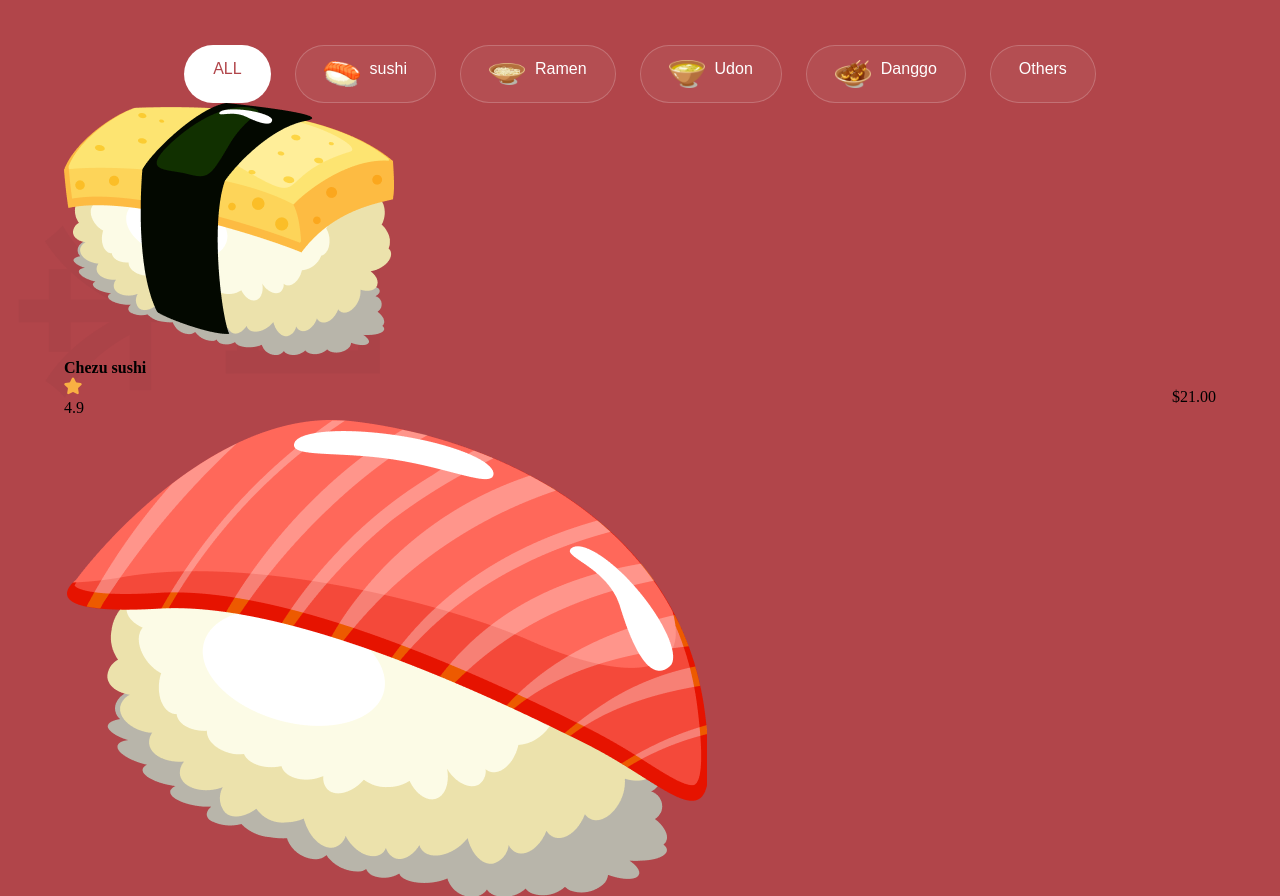
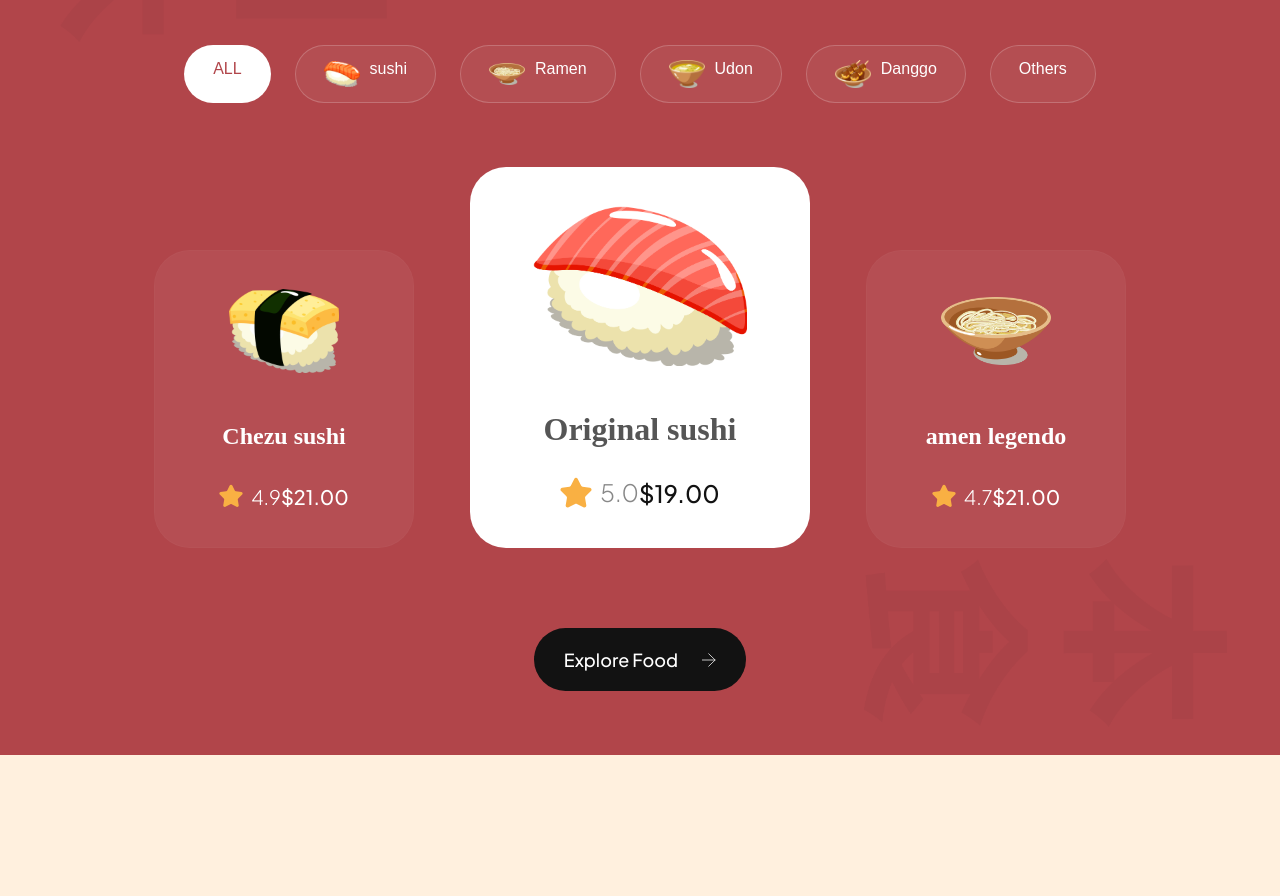
Before and after one commit to nileshshukla3011/shushiman, a website built with Vite: page index.html in a window 1280 px wide. Shown: the part 1631-2527 px from the top of the page. After the commit the page ends 2386 px from the top, so only its background shows below. Built offline with nearby package versions, Linux system fonts and the light colour scheme.

Commit message:
popular section complete

```diff
--- a/css/sections/popular.css
+++ b/css/sections/popular.css
@@ -1,98 +1,174 @@
-.popular-foods{
-    padding:64px;
-    display:flex;
+.popular-foods {
+  padding: 64px;
+  display: flex;
   flex-direction: column;
-    background-color:var(--primary-color);
-    background-image:url("../../assets/popular_bg.png");
-    background-position:center;
+  background-color: var(--primary-color);
+  background-image: url("../../assets/popular_bg.png");
+  background-position: center;
   background-repeat: no-repeat;
   background-size: contain;
   overflow: hidden;
 }
 
-.popular-foods__title{
+.popular-foods__title {
   font-size: 56px;
   font-family: var(--plafair-display);
   font-weight: 600;
-    line-height:78px;
+  line-height: 78px;
   color: #fff;
   text-align: center;
 }
-.popular-foods__filters{
+.popular-foods__filters {
   margin-top: 48px;
   max-width: 100%;
-    overflow-x:auto;
-    display:flex;
+  overflow-x: auto;
+  display: flex;
   justify-content: center;
   gap: 24px;
 }
-.popular-foods__filters-btn{
+.popular-foods__filters-btn {
   padding: 10px 28px;
   display: flex;
   flex-direction: row;
-    aling-items:center;
-    gap:10px;
-    background: rgba(225,255,225, 0.05);
-    border:1px solid rgba( 255, 255, 255, 0.2);
-    font-size:16px ;
+  aling-items: center;
+  gap: 10px;
+  background: rgba(225, 255, 225, 0.05);
+  border: 1px solid rgba(255, 255, 255, 0.2);
+  font-size: 16px;
   border-radius: 46px;
 
   font-weight: 300px;
-    line-height:25px;
-    color:#fff;
+  line-height: 25px;
+  color: #fff;
   cursor: pointer;
 }
 
-.popular-foods__filters-btn img{
+.popular-foods__filters-btn img {
   width: 36px;
   height: 36px;
   object-fit: contain;
 }
-.popular-foods__filters-btn.active{
+.popular-foods__filters-btn.active {
   background: #fff;
   color: var(--primary-color);
 }
-.popular-foods__filters-btn:hover{
+.popular-foods__filters-btn:hover {
   background: #fff;
-    color:var(--primary-color);
+  color: var(--primary-color);
 }
-.popular-foods__catalouge{
-    margin-top:64px;
-    display:flex;
+.popular-foods__catalogue {
+  margin-top: 64px;
+  display: flex;
+  flex-direction: row;
   justify-content: center;
-    align-items:flex-end;
-    flex-wrap:wrap;
+  align-items: flex-end;
+  flex-wrap: wrap;
   gap: 56px;
 }
 
-.popular-foods__button{
-    width:fit-content;
+.popular-foods__button {
+  width: fit-content;
   padding: 20px 30px;
-    margin:80px auto 0;
+  margin: 80px auto 0;
   font-weight: 500;
-    font-size:18px;
-    line-height:23px;
-    font-family:var(--plus-jakarta-sans) ;
-    color:white;
-    border:none;
-    outline:none;
+  font-size: 18px;
+  line-height: 23px;
+  font-family: var(--plus-jakarta-sans);
+  color: white;
+  border: none;
+  outline: none;
   background: var(--secondary-color);
   border-radius: 64px;
-    cursor:pointer;
+  cursor: pointer;
 }
 
-.popular-foods__button img{
+.popular-foods__button img {
   width: 14px;
-    height:14px;
+  height: 14px;
   object-fit: contain;
   margin-left: 21px;
 }
 
-.popular-foods__cards{
+.popular-foods__card {
   padding: 38px;
   min-width: 260px;
   height: fit-content;
   display: flex;
   align-items: center;
   flex-direction: column;
+  border-radius: 36px;
+  background: rgba(255, 255, 255, 0.05);
+  border: 1px solid rgba(255, 255, 255, 0.02);
 }
+
+.popular-foods__card-image {
+  width: 110px;
+  height: 84px;
+  object-fit: contain;
+}
+
+.popular-foods__card-title {
+  margin-top: 47px;
+  font-weight: 600;
+  font-size: 24px;
+  line-height: 32px;
+  font-family: var(--plafair-display);
+  color: #fff;
+  text-align: center;
+}
+
+.popular-foods__card-details {
+  display: flex;
+  margin-top: 32px;
+}
+
+.popular-foods__card-rating {
+  display: flex;
+  aling-items: center;
+  gap: 8px;
+}
+
+.popular-foods__card-rating img {
+  width: 24px;
+  height: 24px;
+  object-fit: contain;
+}
+.popular-foods__card-rating p {
+  font-size: 20px;
+  font-weight: 300;
+  font-family: var(--plus-jakarta-sans);
+  color: #fff;
+}
+
+.popular-foods__card-price {
+  font-size: 20px;
+  font-weight: 500;
+  font-family: var(--plus-jakarta-sans);
+  color: #fff;
+}
+.popular-foods__card.active-card {
+  background: #fff;
+  min-width: 340px;
+}
+.popular-foods__card.active-card .popular-foods__card-image {
+    width:214px;
+    height: 160px;
+}
+.popular-foods__card.active-card .popular-foods__card-title{
+color:var(--black-500);
+font-size:32px;
+}
+
+.popular-foods__card.active-card .popular-foods__card-rating img {
+    width: 32px;
+    height:32px;
+
+}
+.popular-foods__card.active-card .popular-foods__card-rating p {
+font-size:24px;
+color:var(--gray-100);
+}
+.popular-foods__card.active-card .popular-foods__card-price {
+    font-size:24px;
+    color:var(--secondary-color);
+}
```
Lines whose indentation alone changed are shown as unchanged.
